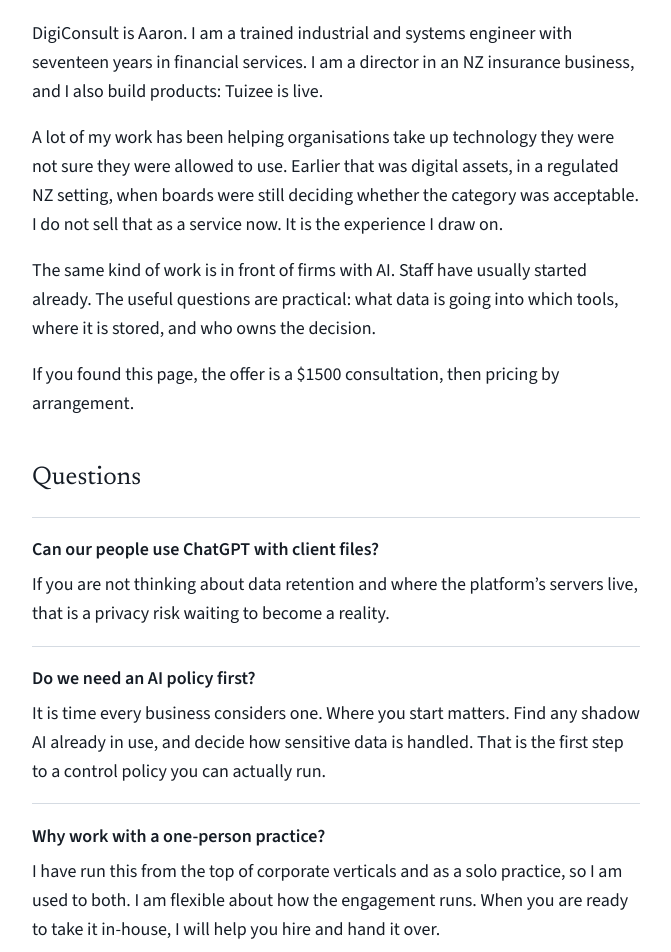
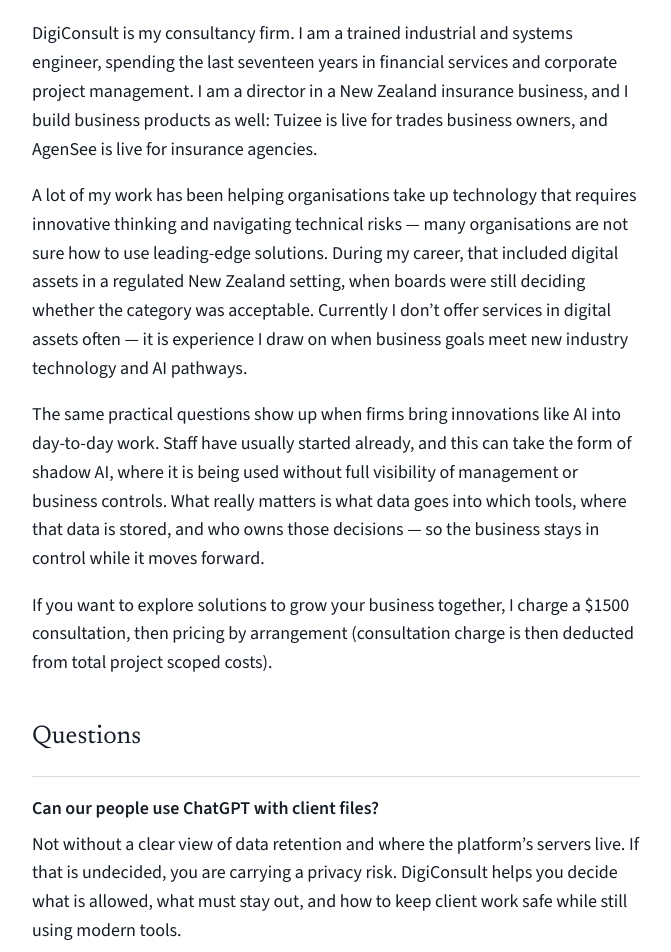
Before and after one commit to digi-c-nz/digiconsult-v2, a Next.js app: page /about in a window 1280 px wide. Shown: the part 180-1132 px from the top of the page, without its empty margins (304-975 px from the left). Built offline with nearby package versions, Linux system fonts and the light colour scheme.

Commit message:
Lock Services, How I work, About, and Start copy; swap Home lede to business goals
Replace the four Pass-2 pages with Aaron's REV locked strings (consultation deducted wording on About p4) and change only the Home lede from client goals to business goals. Work copy is unchanged.

```diff
--- a/src/app/about/page.tsx
+++ b/src/app/about/page.tsx
@@ -3,7 +3,7 @@
 export const metadata: Metadata = {
   title: "About",
   description:
-    "DigiConsult is Aaron. Industrial and systems engineer, seventeen years in financial services.",
+    "DigiConsult is Aaron’s consultancy firm — industrial and systems engineer, seventeen years in financial services and corporate project management.",
 };
 
 export default function AboutPage() {
@@ -12,26 +12,37 @@
       <div className="page-inner prose">
         <h1>About</h1>
         <p>
-          DigiConsult is Aaron. I am a trained industrial and systems engineer
-          with seventeen years in financial services. I am a director in an NZ
-          insurance business, and I also build products: Tuizee is live.
+          DigiConsult is my consultancy firm. I am a trained industrial and
+          systems engineer, spending the last seventeen years in financial
+          services and corporate project management. I am a director in a New
+          Zealand insurance business, and I build business products as well:
+          Tuizee is live for trades business owners, and AgenSee is live for
+          insurance agencies.
         </p>
         <p>
           A lot of my work has been helping organisations take up technology
-          they were not sure they were allowed to use. Earlier that was digital
-          assets, in a regulated NZ setting, when boards were still deciding
-          whether the category was acceptable. I do not sell that as a service
-          now. It is the experience I draw on.
+          that requires innovative thinking and navigating technical risks —
+          many organisations are not sure how to use leading-edge solutions.
+          During my career, that included digital assets in a regulated New
+          Zealand setting, when boards were still deciding whether the category
+          was acceptable. Currently I don’t offer services in digital assets
+          often — it is experience I draw on when business goals meet new
+          industry technology and AI pathways.
         </p>
         <p>
-          The same kind of work is in front of firms with AI. Staff have
-          usually started already. The useful questions are practical: what
-          data is going into which tools, where it is stored, and who owns the
-          decision.
+          The same practical questions show up when firms bring innovations
+          like AI into day-to-day work. Staff have usually started already, and
+          this can take the form of shadow AI, where it is being used without
+          full visibility of management or business controls. What really
+          matters is what data goes into which tools, where that data is
+          stored, and who owns those decisions — so the business stays in
+          control while it moves forward.
         </p>
         <p>
-          If you found this page, the offer is a $1500 consultation, then
-          pricing by arrangement.
+          If you want to explore solutions to grow your business together, I
+          charge a $1500 consultation, then pricing by arrangement
+          (consultation charge is then deducted from total project scoped
+          costs).
         </p>
         <section className="qa" aria-labelledby="qa-heading">
           <h2 id="qa-heading">Questions</h2>
@@ -39,27 +50,33 @@
             <div className="qa-item">
               <dt>Can our people use ChatGPT with client files?</dt>
               <dd>
-                If you are not thinking about data retention and where the
-                platform’s servers live, that is a privacy risk waiting to
-                become a reality.
+                Not without a clear view of data retention and where the
+                platform’s servers live. If that is undecided, you are carrying
+                a privacy risk. DigiConsult helps you decide what is allowed,
+                what must stay out, and how to keep client work safe while
+                still using modern tools.
               </dd>
             </div>
             <div className="qa-item">
               <dt>Do we need an AI policy first?</dt>
               <dd>
-                It is time every business considers one. Where you start
-                matters. Find any shadow AI already in use, and decide how
-                sensitive data is handled. That is the first step to a control
-                policy you can actually run.
+                Most Kiwi businesses should have one, but where you start
+                matters. Find what is already in use — including shadow AI that
+                is not visible operationally — decide how sensitive data is
+                handled, and write policies and SOPs your people can actually
+                follow. A document that sits in a drawer does not help.
               </dd>
             </div>
             <div className="qa-item">
-              <dt>Why work with a one-person practice?</dt>
+              <dt>Why work with DigiConsult?</dt>
               <dd>
-                I have run this from the top of corporate verticals and as a
-                solo practice, so I am used to both. I am flexible about how
-                the engagement runs. When you are ready to take it in-house, I
-                will help you hire and hand it over.
+                You get a consultancy firm that stays on business goals from
+                the first conversation through to the system people are running
+                — advisory and build, not a slide deck and a goodbye. I have
+                led this kind of work inside corporate verticals and as
+                DigiConsult, so engagements can stay flexible. When you are
+                ready to take capability in-house, I help you hire and hand it
+                over.
               </dd>
             </div>
           </dl>
--- a/src/app/page.tsx
+++ b/src/app/page.tsx
@@ -19,7 +19,7 @@
           <p className="lede">
             DigiConsult is my consultancy firm. I work with Kiwi businesses, in
             areas where I already have domain expertise — especially financial
-            services, AI and insurance — and I am focused on client goals from
+            services, AI and insurance — and I am focused on business goals from
             first conversation through to the system people are running.
           </p>
           <p className="proof-label">Two products already in market.</p>
```
Also changed, not shown: src/app/how-i-work/page.tsx (+21 -11 lines), src/app/services/page.tsx (+16 -8 lines), src/app/start/page.tsx (+8 -4 lines).
